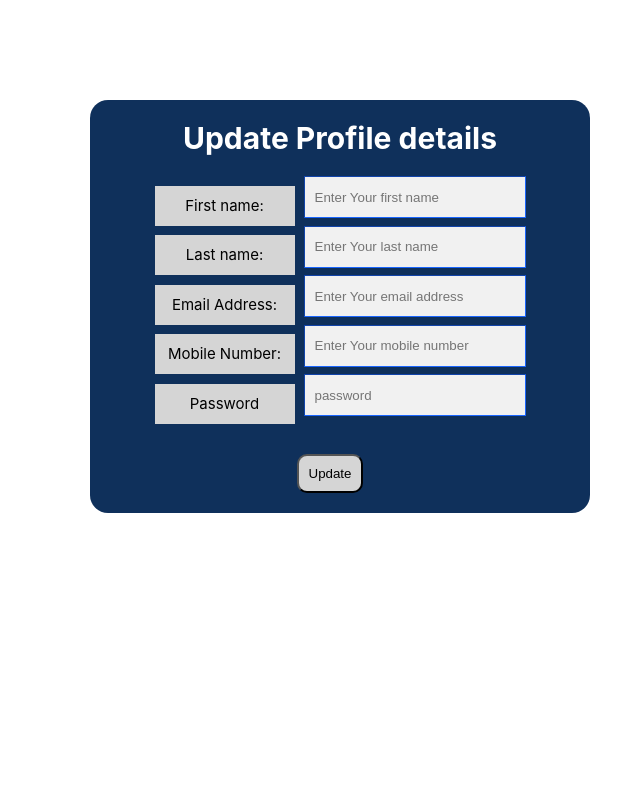
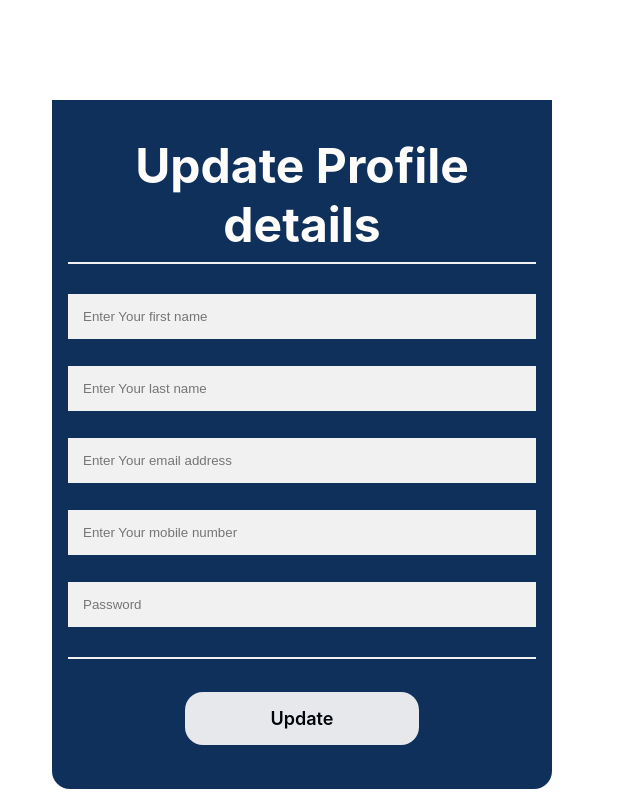
Before and after one commit to npathirana1/FlexSports, a PHP site: page /views/Receptionist/updateCustomer.php in a window 1280 px wide. Shown: the whole page, without its empty margins (468-1108 px from the left). Run offline with PHP 8.4, Linux system fonts and the light colour scheme.

Commit message:
style changes to form

```diff
--- a/src/assets/CSS/update.css
+++ b/src/assets/CSS/update.css
@@ -1,58 +1,70 @@
-body{
-    margin: 10;
-    font-family: -apple-system, BlinkMacSystemFont, 'Segoe UI', Roboto, Oxygen, Ubuntu, Cantarell, 'Open Sans', 'Helvetica Neue', sans-serif;
-    text-align: center;
+* {
+    box-sizing: border-box;
   }
 
-label {
-    display: inline-block;
+  body {
+    font-family:-apple-system, BlinkMacSystemFont, 'Segoe UI', Roboto, Oxygen, Ubuntu, Cantarell, 'Open Sans', 'Helvetica Neue', sans-serif;
+    width: 25%;
+    margin: 5px 170px;
   }
 
-.form_body{
-    margin-top: 100px;
-    margin-left: 550px;
+  .form_box { margin-top: 100px;
+    margin-left: 350px;
     position: relative;
     background: #0F305B;
     border-radius: 18px;
     align-items: center;
     width: 500px;
+      padding-bottom: 20px;
+
     }
 
-.form_title{
-    text-align: center;
-    padding: 0 0 20px 0;
-    font-size: 30px;
-    color: #ffffff;
-    font-weight: bold;
+  .form_body {
+    padding: 16px;
+    background-color: #0F305B;
+    width: 100%;
   }
 
-.form_label{
-    width: 120px;
-    height: 20px;
-    padding: 10px;
-    background: #d5d5d5;
-    font-size: 15px;
+  .form_title{font-size: 48px;
+     color:#FEFDFB;
+     font-weight: 700;
    }
 
-input[type=text], input[type=password], input[type=email],select {
-    width: 200px;
-    height: 20px;
-    padding: 10px;
-    border-color: #1a66ff;
-    border-width: 1px;
+  input[type=text], input[type=password] {
+    width:100%;
+    padding: 15px;
+    margin: 5px 0 22px 0;
+    display: inline-block;
+    border: none;
     background: #f1f1f1;
   }
 
-.form_btn{
-    position: relative;
-    right: 10px;
-    top: 5px;
-    background: #d5d5d5;
-    margin: 25px 15px;
-    border-radius: 10px;
-    padding: 10px;
+  input[type=text]:focus, input[type=password]:focus{
+    background-color: #ddd;
+    outline: none;
+  }
+
+  hr {
+    border: 1px solid #f1f1f1;
+    margin-bottom: 25px;
+  }
+
+
+  .form_btn {
+    background-color:#FEFDFB;
+    color: #000000;
+    border-radius: 18px;
+    padding: 16px 20px;
+    margin: 8px 0;
+    border: none;
+    cursor: pointer;
+    width: 50%;
+    opacity: 0.9;
+    font-family: -apple-system, BlinkMacSystemFont, 'Segoe UI', Roboto, Oxygen, Ubuntu, Cantarell, 'Open Sans', 'Helvetica Neue', sans-serif;
+    font-size: large;
+    font-weight:600 ;
     }
 
   .form_btn:hover {
-    background-color: #e7e7e7;
+    opacity: 1;
   }
--- a/src/views/Receptionist/updateCustomer.php
+++ b/src/views/Receptionist/updateCustomer.php
@@ -7,6 +7,7 @@
 </head>
 
 <body>
+<center>
 
 <div class="form_box">
 
@@ -15,23 +16,18 @@
   <div class="form_body">
 
   <br><div class="form_title">Update Profile details</div>
+  <hr>
 
-  <form>
-
-  <label for="first_name"> &nbsp;<div class="form_label" style="float:left;" >First name:</div></label>
   <input type="text" placeholder="Enter Your first name" name="first_name" id="first_name"required><br>
 
-  <label for="last_name"> &nbsp;<div class="form_label" style="float:left;">Last name:</div></label>
   <input type="text" placeholder="Enter Your last name" name="last_name" id="last_name"required><br>
 
-  <label for="e-mail"> &nbsp;<div class="form_label" style="float:left;">Email Address:</div></label>
-  <input type="email" placeholder="Enter Your email address" name="e-mail" id="e-mail"required><br>
+  <input type="text" placeholder="Enter Your email address" name="e-mail" id="e-mail"required><br>
 
-  <label for="mobile_tel_no">&nbsp; <div class="form_label" style="float:left;">Mobile Number:</div></label>
   <input type="text" placeholder="Enter Your mobile number" name="mobile_tel_no" id="mobile_tel_no"required><br>
 
-  <label for="psword"> &nbsp;<div class="form_label" style="float:left;">Password</div></label>
-  <input type="password" name="psword" id="psword" placeholder="password" required><br>
+  <input type="password" name="psword" id="psword" placeholder="Password" required><br>
+  <hr>
 
   <button type="submit" class="form_btn">Update</button>
 
@@ -40,6 +36,7 @@
 
 </div>
 
+</center>
 </body>
 
 </html>
```
Lines whose indentation alone changed are shown as unchanged.
